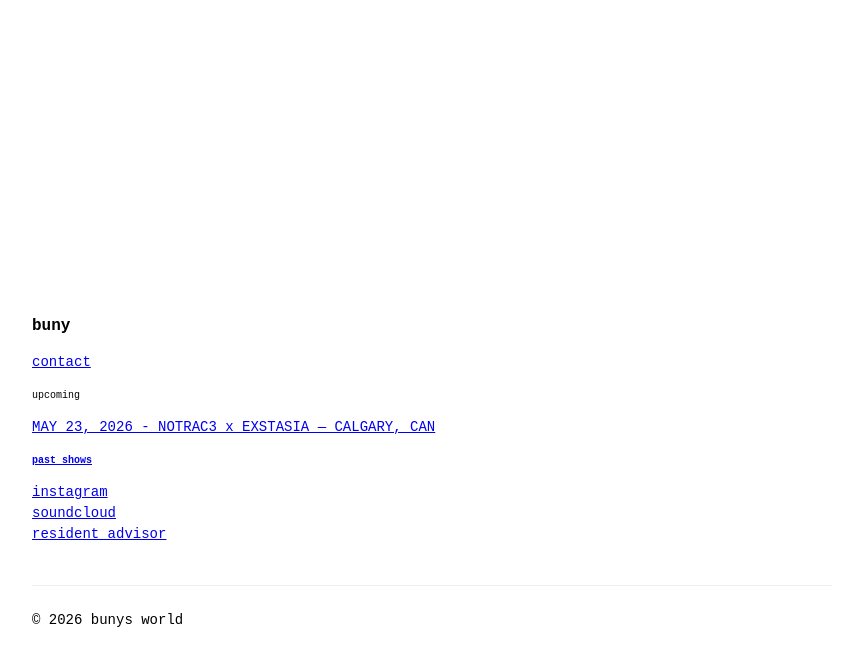
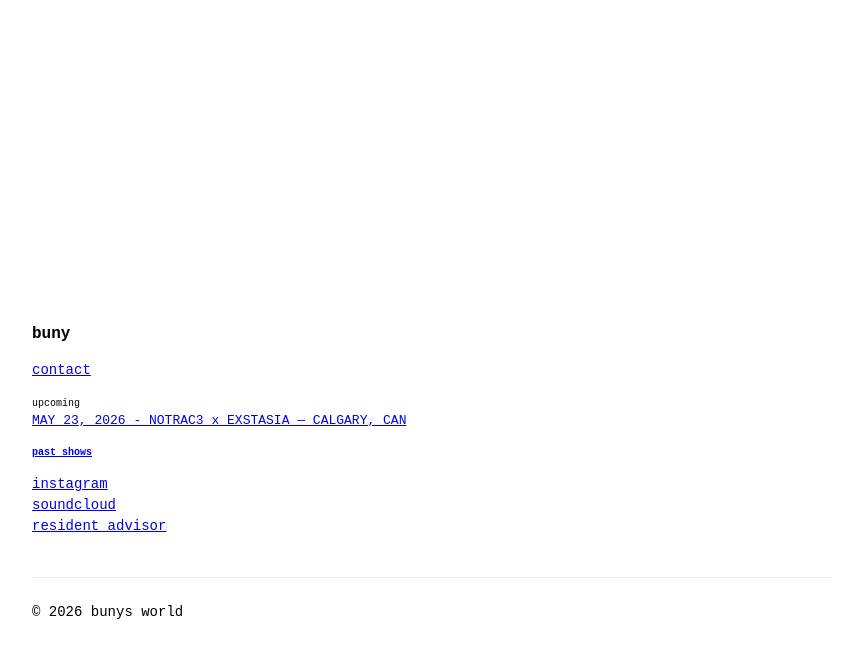
Before and after one commit to 746a70/buny, a Jekyll site: the page built from index.md, in a window 1280 px wide. Shown: the top 666 px of the page, without its empty margins (208-1071 px from the left). Built offline with Jekyll 4.4.1, drawn with Linux system fonts in a browser that asks for light colours.

Commit message:
Update index.md

```diff
--- a/index.md
+++ b/index.md
@@ -9,14 +9,14 @@ title: buny
 ## upcoming
 
 {% assign current_date = site.time | date: '%s' %}
-
 {% for show in site.data.shows %}
 {% assign show_date = show.date | date: '%s' %}
-
 {% if show_date >= current_date %}
+<div style="margin-bottom:15px;">
 <a href="{{ show.link }}" style="display: block; margin-bottom: 10px;">
 <span>{{ show.date }} - {{ show.title }} — {{ show.location }}</span>
 </a>
+</div>
 {% endif %}
 {% endfor %}
 
```
